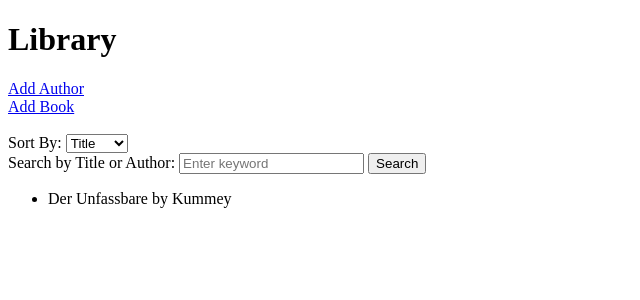
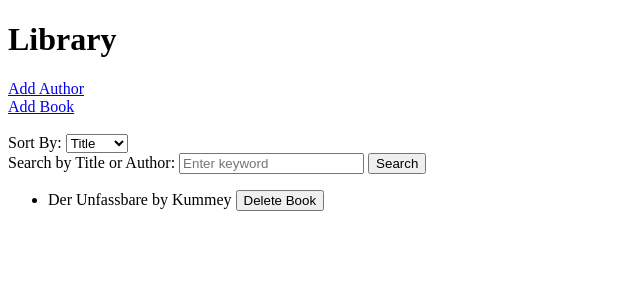
Before and after one commit to AlexKummerer/Book_alchemy_library, a Flask app: page / in a window 1280 px wide. Shown: the top 300 px of the page, without its empty margins (0-640 px from the left). Run offline with Flask 3, Linux system fonts and the light colour scheme.

Commit message:
#6 delete a book

```diff
--- a/app.py
+++ b/app.py
@@ -115,6 +115,30 @@ def home():
     return render_template("home.html", books=books)
 
 
+@app.route("/book/<int:book_id>/delete", methods=["POST"])
+def delete_book(book_id):
+    # Find the book by its ID
+    book = Book.query.get_or_404(book_id)
+
+    # Get the author associated with the book
+    author = book.author
+
+    # Delete the book
+    db.session.delete(book)
+    db.session.commit()
+
+    # Check if the author has any other books left
+    if not author.books:  # If the author has no more books
+        db.session.delete(author)  # Delete the author
+        db.session.commit()
+
+    # Flash a success message
+    flash(f'Book "{book.title}" was deleted successfully!', "success")
+
+    # Redirect to the homepage
+    return redirect(url_for("home"))
+
+
 # Run the Flask app
 if __name__ == "__main__":
     app.run(debug=True)
--- a/templates/home.html
+++ b/templates/home.html
@@ -31,11 +31,27 @@
     <ul>
         {% if books %}
             {% for book in books %}
-                <li>{{ book.title }} by {{ book.author.name }}</li>
+                <li>
+                    {{ book.title }} by {{ book.author.name }}
+
+                    <!-- Delete Book Button -->
+                    <form action="{{ url_for('delete_book', book_id=book.id) }}" method="POST" style="display:inline;">
+                        <button type="submit" onclick="return confirm('Are you sure you want to delete this book?');">Delete Book</button>
+                    </form>
+                </li>
             {% endfor %}
         {% else %}
             <p>No books found.</p>
         {% endif %}
     </ul>
+
+    <!-- Display flash messages -->
+    {% with messages = get_flashed_messages(with_categories=true) %}
+        {% if messages %}
+            {% for category, message in messages %}
+                <p class="{{ category }}">{{ message }}</p>
+            {% endfor %}
+        {% endif %}
+    {% endwith %}
 </body>
 </html>
```
Also changed, not shown: data/library.sqlite.
